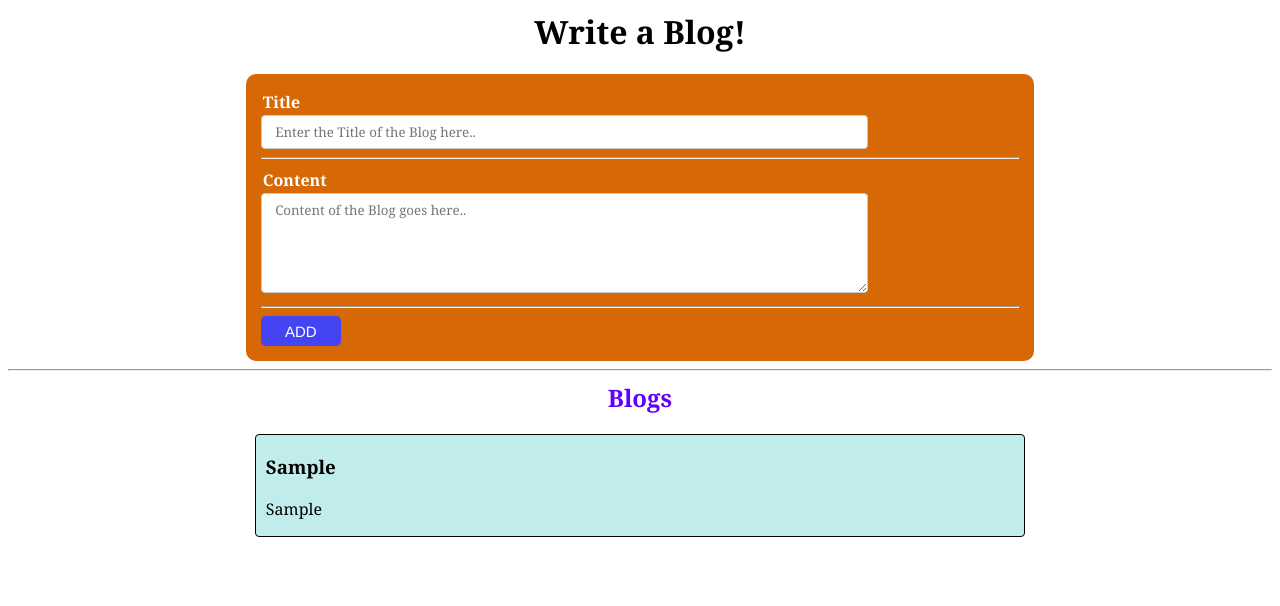
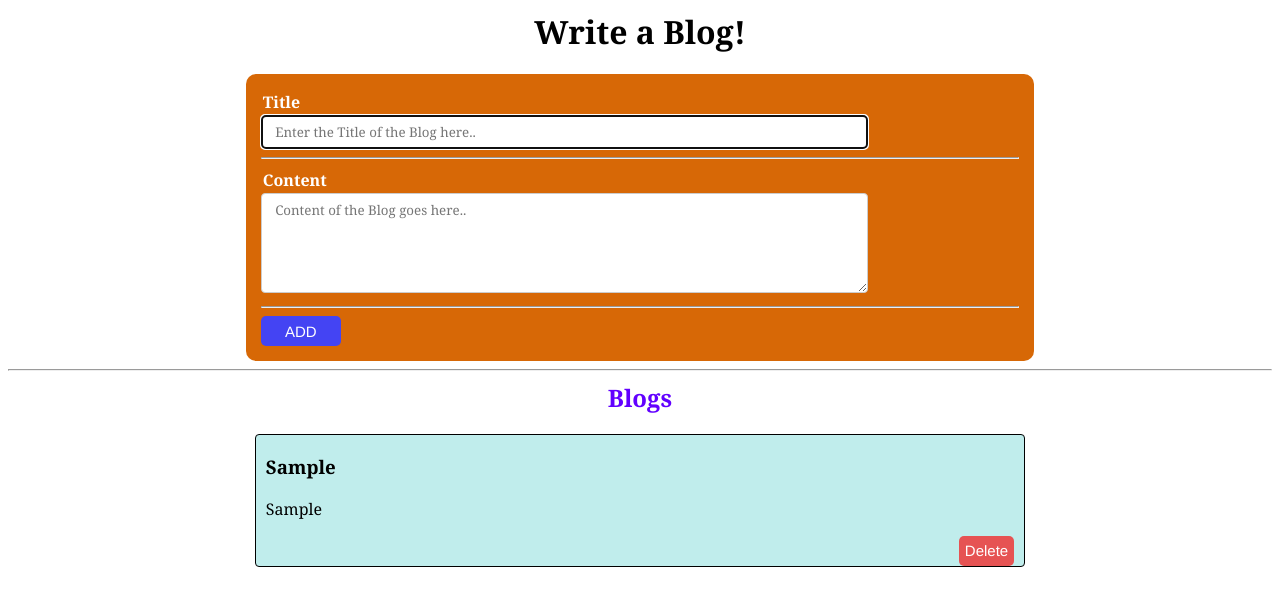
Before and after one commit to amritanandsingh/blog_app_react, a React (Create React App) app: page / in a window 1280 px wide. Both pictures are taken after typing "Sample", "Sample" into the empty fields and a click on the button "ADD". Shown: the top 606 px of the page. Built offline with nearby package versions, Linux system fonts and the light colour scheme; the HTML template or start-up script is replaced by a standard one.

Commit message:
added more feachers like contained is required,page title is most recent blog title

```diff
--- a/src/Components/Blog.js
+++ b/src/Components/Blog.js
@@ -1,4 +1,4 @@
-import { useState } from "react";
+import { useState,useRef , useEffect } from "react";
 
 //Blogging App using Hooks
 export default function Blog(){
@@ -9,14 +9,36 @@
 
     const [Blog, setBlog] = useState([]);
 
+    const titleRef = useRef('');        // set title ref first time with ''  value.
+
+    useEffect(()=>{                     // to pinint ref at first render
+        titleRef.current.focus();} ,[]);
+
+    useEffect(()=>{
+        if(Blog.length && Blog[0].title.length)
+        {
+            document.title=Blog[0].title;
+        }
+        else{
+            document.title="No Blogs!!";
+        }
+
+
+    },[Blog]);
+
     //Passing the synthetic event as argument to stop refreshing the page on submit
     function handleSubmit(e) {
         e.preventDefault();
 
         setBlog([ {title:formData.title, content:formData.content},...Blog]); // Use spread operator to append the new blog to the existing array
+
         setFormData({title:"",content:""});
+        titleRef.current.focus();
     }
-
+    function removeBlog(i)
+    {
+        setBlog(Blog.filter((blog,index)=>i!==index));
+    }
     return(
         <>
         {/* Heading of the page */}
@@ -33,6 +55,7 @@
                         <input className="input"
                                 placeholder="Enter the Title of the Blog here.."
                                 value={formData.title}
+                                ref = {titleRef}
                                 onChange={(e)=>setFormData({ ...formData,title:e.target.value})}
                                 />
                 </Row >
@@ -42,6 +65,7 @@
                         <textarea className="input content"
                                 placeholder="Content of the Blog goes here.."
                                 value={formData.content}
+                                required
                                 onChange={(e)=>setFormData({ ...formData,content:e.target.value})}
                                 />
                 </Row >
@@ -59,8 +83,13 @@
             {
             Blog.map((blog, i) => (
                 <div className="blog" key={i}>
-                <h3>{blog.title}</h3>
-                <p>{blog.content}</p>
+                    <h3>{blog.title}</h3>
+                    <p>{blog.content}</p>
+                    <div className="blog-btn">
+                        <button onClick={()=>removeBlog(i)} className="btn remove">
+                            Delete
+                        </button>
+                    </div>
                 </div>
             ))
             }
```
